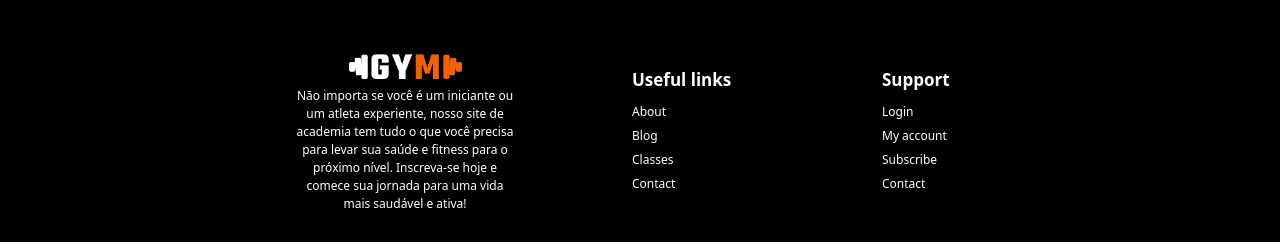
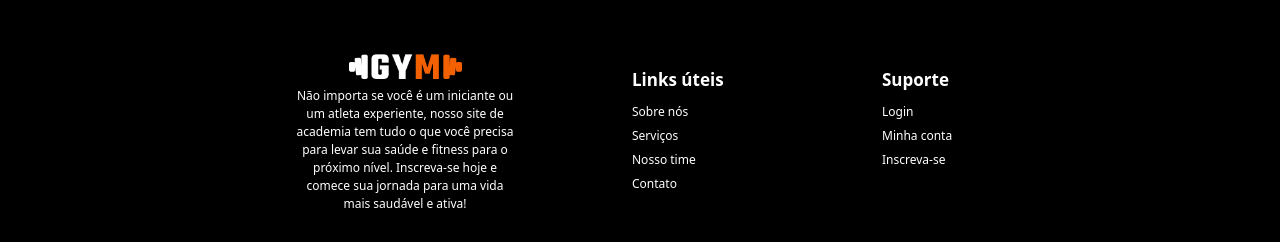
Before and after one commit to DiegoADB1/gym, a React (Create React App) app: page /contato in a window 1280 px wide. Shown: the part 988-1230 px from the top of the page. Built offline with nearby package versions, Linux system fonts and the light colour scheme.

Commit message:
marco 1 commit

```diff
--- a/src/footer/Footer.js
+++ b/src/footer/Footer.js
@@ -59,33 +59,33 @@ function Footer() {
           </div>
 
           <div className="col-md-3 mt-4">
-            <h5 className="title">Useful links</h5>
+            <h5 className="title">Links úteis</h5>
             <ul className="list-unstyled">
               <li>
                 <a href="#!" className="content">
-                  About
+                  Sobre nós
                 </a>
               </li>
               <li>
                 <a href="#!" className="content">
-                  Blog
+                  Serviços
                 </a>
               </li>
               <li>
                 <a href="#!" className="content">
-                  Classes
+                  Nosso time
                 </a>
               </li>
               <li>
                 <a href="#!" className="content">
-                  Contact
+                  Contato
                 </a>
               </li>
             </ul>
           </div>
 
           <div className="col-md-4 mt-4">
-            <h5 className="title">Support</h5>
+            <h5 className="title">Suporte</h5>
             <ul className="list-unstyled">
               <li>
                 <a href="#!" className="content">
@@ -94,17 +94,12 @@ function Footer() {
               </li>
               <li>
                 <a href="#!" className="content">
-                  My account
+                  Minha conta
                 </a>
               </li>
               <li>
                 <a href="#!" className="content">
-                  Subscribe
-                </a>
-              </li>
-              <li>
-                <a href="#!" className="content">
-                  Contact
+                  Inscreva-se
                 </a>
               </li>
             </ul>
```
